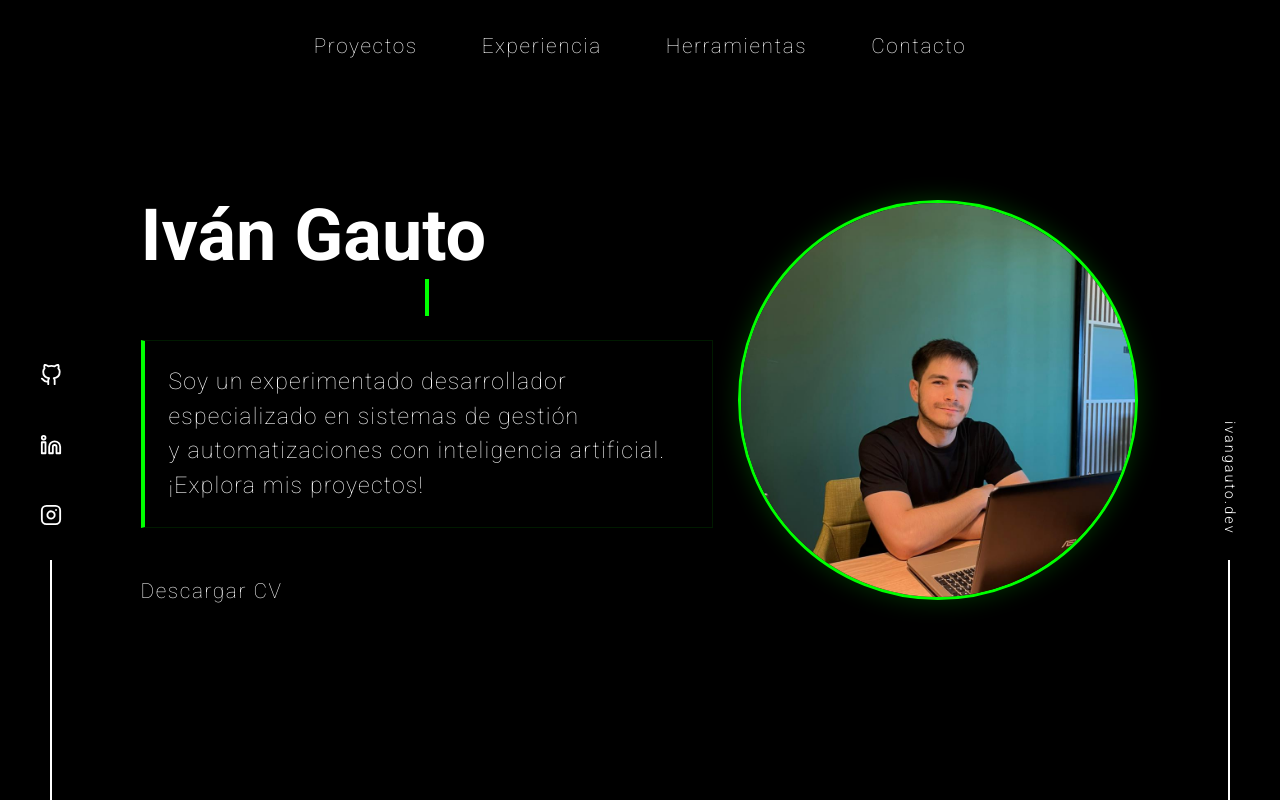
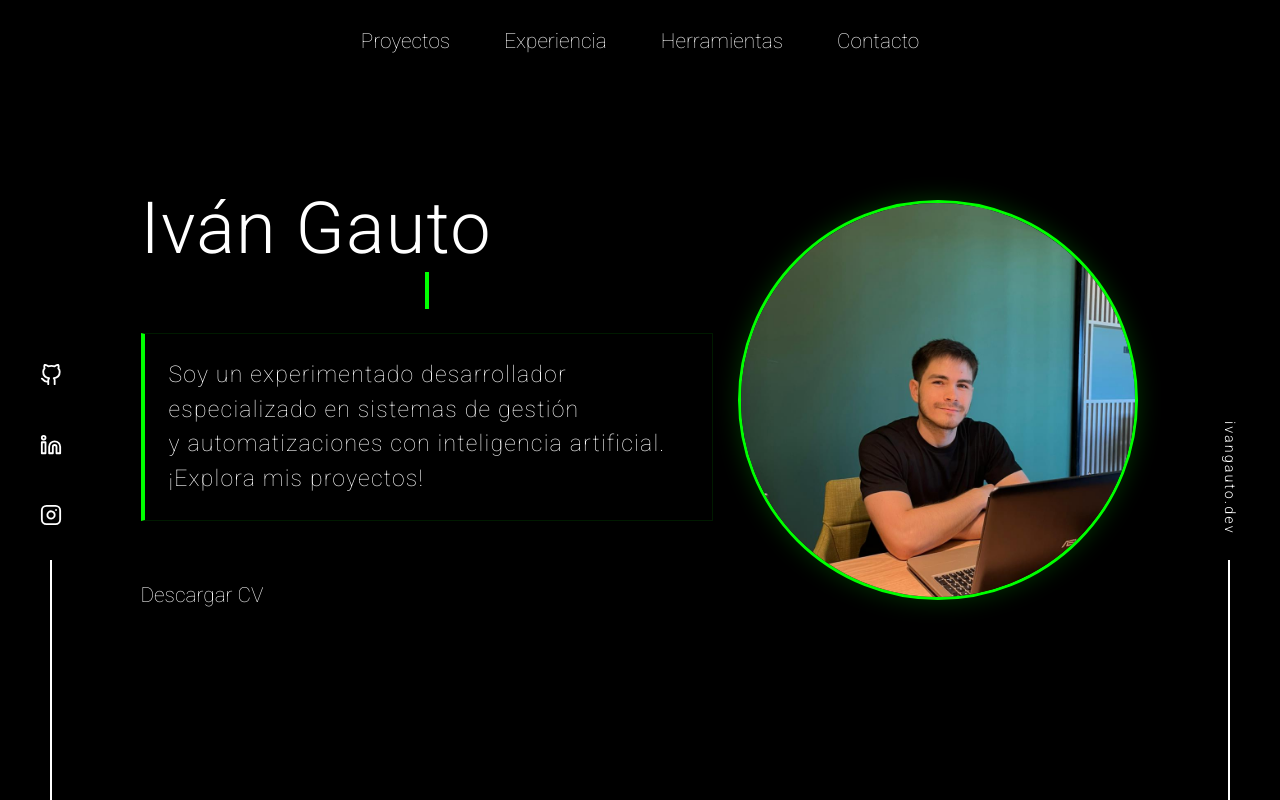
Before and after one commit to Ivan-Gauto/portfolio, a React (Vite) app: page / in a window 1280 px wide. Shown: the top 800 px of the page. Built offline with nearby package versions, Linux system fonts and the light colour scheme.

Commit message:
Se arreglaron errores

```diff
--- a/package.json
+++ b/package.json
@@ -4,10 +4,10 @@
   "version": "0.0.0",
   "type": "module",
   "scripts": {
-    "dev": "vite",
+    "dev": "vite --host",
     "build": "vite build",
-    "lint": "eslint .",
-    "preview": "vite preview"
+    "preview": "vite preview",
+    "lint": "eslint."
   },
   "dependencies": {
     "aos": "^2.3.4",
--- a/src/components/Contact.jsx
+++ b/src/components/Contact.jsx
@@ -62,7 +62,7 @@ export default function Contact() {
             <label htmlFor="message">Mensaje</label>
           </div>
 
-          <div className="d-flex flex-column align-items-center mt-5">
+          <div className="d-flex flex-column align-items-center mt-2">
             <button type="submit" className="ui-btn">
               <span>
                 {status === "success" ? "¡Enviado!" : "Enviar Mensaje"}
--- a/src/components/Experience.jsx
+++ b/src/components/Experience.jsx
@@ -47,7 +47,7 @@ export default function Experience() {
 
                 <div data-aos="zoom-in" data-aos-delay="300">
                   <h2 className="fw-light mb-3">{exp.year}</h2>
-                  <h3 style={{ color: "lime" }} className="m-0">
+                  <h3 style={{ color: "lime" }} className="m-0 fw-light">
                     {exp.title}
                   </h3>
                   <p className="text-white m-0">{exp.description}</p>
--- a/src/components/Hero.css
+++ b/src/components/Hero.css
@@ -1,8 +1,7 @@
-/* Nuevo estilo para el cuadro de tu presentación */
 .hero-subtitle {
   background-color: rgba(0, 0, 0, 0.4);
-  border-left: 4px solid lime !important; /* Una línea verde a la izquierda como detalle */
-  border: 1px solid rgba(0, 255, 0, 0.1);
+  border-left: 4px solid lime !important;
+  border: 1.5px solid rgba(0, 255, 0, 0.1);
   color: white;
   backdrop-filter: blur(10px);
   -webkit-backdrop-filter: blur(10px);
@@ -12,7 +11,6 @@
   min-height: 80vh;
 }
 
-/* Estilos de la foto de perfil */
 .hero-img {
   width: 400px;
   height: 400px;
@@ -21,15 +19,21 @@
   border: 3px solid lime;
   box-shadow: 0 0 25px rgba(0, 255, 0, 0.2);
   transition: transform 0.4s ease, box-shadow 0.4s ease;
-  transform: translateZ(0); /* Anti-ghosting */
+  transform: translateZ(0);
 }
 
-.hero-img:hover {
-  transform: scale(1) translateZ(0);
-  box-shadow: 0 0 30px rgba(0, 255, 0, 0.5);
+@media (hover: hover) {
+  .hero-img:hover {
+    transform: scale(1.02) translateZ(0);
+    box-shadow: 0 0 30px rgba(0, 255, 0, 0.5);
+  }
 }
 
-/* Animación de máquina de escribir opcional */
+.hero-img:active {
+  transform: scale(0.96) translateZ(0);
+  box-shadow: 0 0 35px rgba(0, 255, 0, 0.8);
+}
+
 .typing {
   overflow: hidden;
   white-space: nowrap;
@@ -59,7 +63,8 @@
 
 @media (max-width: 991px) {
   .hero-subtitle {
-    border-left: 1px solid rgba(0, 255, 0, 0.1) !important;
+    border-left: 2px solid lime !important;
+    border: 0px;
   }
   .hero-img {
     width: 220px;
--- a/src/components/Hero.jsx
+++ b/src/components/Hero.jsx
@@ -30,7 +30,7 @@ export default function Hero() {
                     transition: "transform 0.1s linear",
                   }}
                 >
-                  <h1 className="display-2 fw-bold m-0">Iván Gauto</h1>
+                  <p className="display-2 m-0">Iván Gauto</p>
                   <h2 className="typing mb-4" style={{ color: "lime" }}>
                     Desarrollador de Software
                   </h2>
@@ -55,8 +55,6 @@ export default function Hero() {
               {/* Botón de CV con el mismo efecto parallax sutil */}
               <div
                 className="mt-5"
-                data-aos="fade-up"
-                data-aos-delay="450"
                 style={{
                   transform: `translateX(${-offset * 0.05}px)`,
                   transition: "transform 0.1s linear",
@@ -67,6 +65,7 @@ export default function Hero() {
                   download="CV_Ivan_Gauto.pdf"
                   data-aos="fade-up"
                   data-aos-delay="450"
+                  data-aos-anchor="#inicio"
                   className="ui-btn justify-content-start p-0"
                   style={{ textDecoration: "none" }}
                 >
@@ -77,7 +76,7 @@ export default function Hero() {
 
             {/* Columna Derecha: Foto de Perfil */}
             <div
-              className="col-lg-5 text-center order-1 order-lg-2 mb-5 mb-lg-0"
+              className="col-lg-5 text-center order-1 order-lg-2 mb-0 mb-lg-0"
               data-aos="zoom-in"
               data-aos-delay="200"
             >
--- a/src/components/Navbar.jsx
+++ b/src/components/Navbar.jsx
@@ -23,18 +23,18 @@ export default function Navbar() {
           id="navbarNavAltMarkup"
         >
           <div className="navbar-nav mx-auto gap-4">
-            <button class="ui-btn">
+            <a href="#proyectos" className="ui-btn">
               <span> Proyectos </span>
-            </button>
-            <button class="ui-btn">
+            </a>
+            <a href="#experiencia" className="ui-btn">
               <span> Experiencia </span>
-            </button>
-            <button class="ui-btn">
+            </a>
+            <a href="#herramientas" className="ui-btn">
               <span> Herramientas </span>
-            </button>
-            <button class="ui-btn">
+            </a>
+            <a href="#contacto" className="ui-btn">
               <span> Contacto </span>
-            </button>
+            </a>
           </div>
         </div>
       </div>
--- a/src/components/navbar.css
+++ b/src/components/navbar.css
@@ -11,48 +11,64 @@ button {
 }
 
 .ui-btn {
-  --btn-padding: 15px 20px;
-  --btn-transition: 0.3s;
-  --btn-letter-spacing: 0.1rem;
-  --btn-animation-duration: 1.2s;
+  --btn-padding: 10px 15px;
+  --btn-transition: 0.3s ease;
   --hover-btn-color: lime;
   --default-btn-color: #ffffff;
   --font-size: 1.3rem;
   --font-weight: 100;
-}
-
-.ui-btn {
   box-sizing: border-box;
   padding: var(--btn-padding);
-  display: flex;
+  display: inline-flex;
   align-items: center;
   justify-content: center;
   color: var(--default-btn-color);
   font-size: var(--font-size);
   font-weight: var(--font-weight);
-  /* Usamos Roboto para que coincida con el cuerpo y los títulos */
   font-family: "Roboto", sans-serif;
   background: transparent;
   border: none;
   cursor: pointer;
-  transition: var(--btn-transition);
-  overflow: hidden;
+  text-decoration: none;
   text-transform: none;
-}
-
-.ui-btn span::before {
-  box-sizing: border-box;
-  position: absolute;
-  content: "";
-  background: inherit;
+  transition: color var(--btn-transition);
 }
 
 .ui-btn span {
-  letter-spacing: var(--btn-letter-spacing);
-  transition: var(--btn-transition);
-  box-sizing: border-box;
-  position: relative;
-  font-family: inherit;
+  display: inline-block;
+  transition: transform var(--btn-transition), color var(--btn-transition);
+}
+
+@media (hover: hover) {
+  .ui-btn:hover {
+    color: var(--hover-btn-color);
+  }
+
+  .ui-btn:hover span {
+    transform: translateY(-3px);
+  }
+}
+
+.ui-btn:active {
+  color: var(--hover-btn-color);
+  background: transparent;
+}
+
+.ui-btn:active span {
+  transform: scale(0.95);
+  color: var(--hover-btn-color);
+}
+
+@media (max-width: 768px) {
+  .ui-btn {
+    padding: 0.5em 1em;
+    font-size: 1.5rem;
+    height: auto;
+  }
+
+  .ui-btn span {
+    font-size: 1.2rem;
+  }
 }
 
 .loader {
@@ -65,54 +81,3 @@ button {
   background-repeat: no-repeat;
   animation: l7 1.5s infinite;
 }
-
-@media (hover: hover) {
-  .ui-btn:hover,
-  .ui-btn:focus {
-    background: var(--btn-hover-bg);
-  }
-  .ui-btn:hover span,
-  .ui-btn:focus span {
-    color: var(--hover-btn-color);
-  }
-  .ui-btn:hover span::before,
-  .ui-btn:focus span::before {
-    animation: chitchat linear both var(--btn-animation-duration);
-  }
-}
-
-.ui-btn:active {
-  background: var(--btn-hover-bg);
-}
-
-.ui-btn:active span {
-  color: var(--hover-btn-color);
-}
-
-.ui-btn:active span::before {
-  animation: chitchat linear both var(--btn-animation-duration);
-}
-
-header {
-  margin: 200px;
-}
-
-.button_top {
-  display: block;
-  box-sizing: border-box;
-  border: 0.1px solid var(--button_outline_color);
-  border-radius: var(--button_radius);
-  padding: 0.7em 1em;           /* antes 0.75em 1.5em */
-  background: var(--button_color);
-  color: var(--button_outline_color);
-  transform: translateY(-0.2em);
-  transition: transform 0.1s ease;
-}
-
-button:hover .button_top {
-  transform: translateY(-0.33em);
-}
-
-button:active .button_top {
-  transform: translateY(0);
-}
--- a/src/index.css
+++ b/src/index.css
@@ -150,6 +150,30 @@ body,
   margin-top: 11.3px;
 }
 
+header {
+  margin: 200px;
+}
+
+.button_top {
+  display: block;
+  box-sizing: border-box;
+  border: 0.1px solid var(--button_outline_color);
+  border-radius: var(--button_radius);
+  padding: 0.7em 1em;
+  background: var(--button_color);
+  color: var(--button_outline_color);
+  transform: translateY(-0.2em);
+  transition: transform 0.1s ease;
+}
+
+button:hover .button_top {
+  transform: translateY(-0.33em);
+}
+
+button:active .button_top {
+  transform: translateY(0);
+}
+
 @media (max-width: 992px) {
   h1 {
     font-size: 7vw;
```
